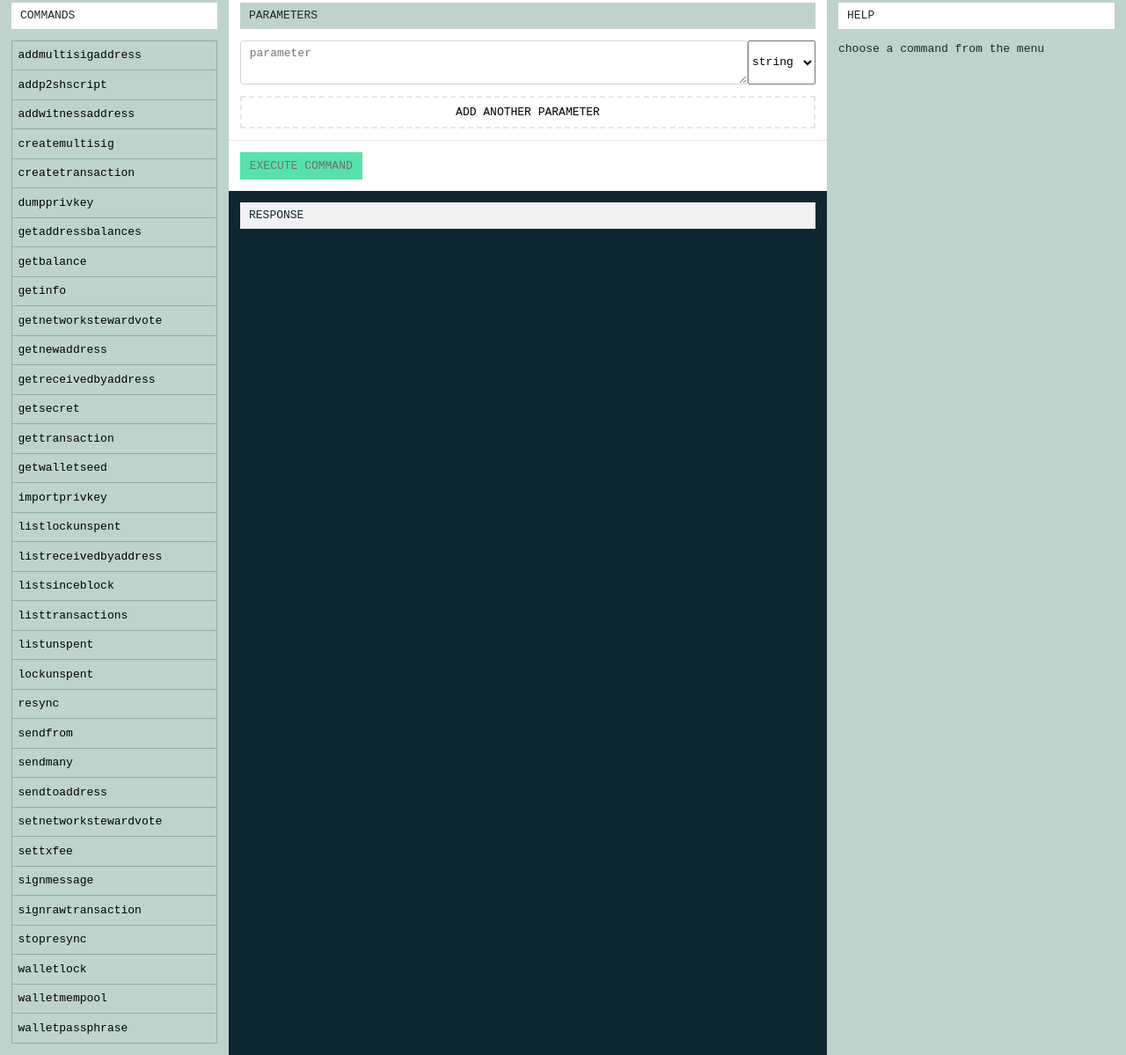
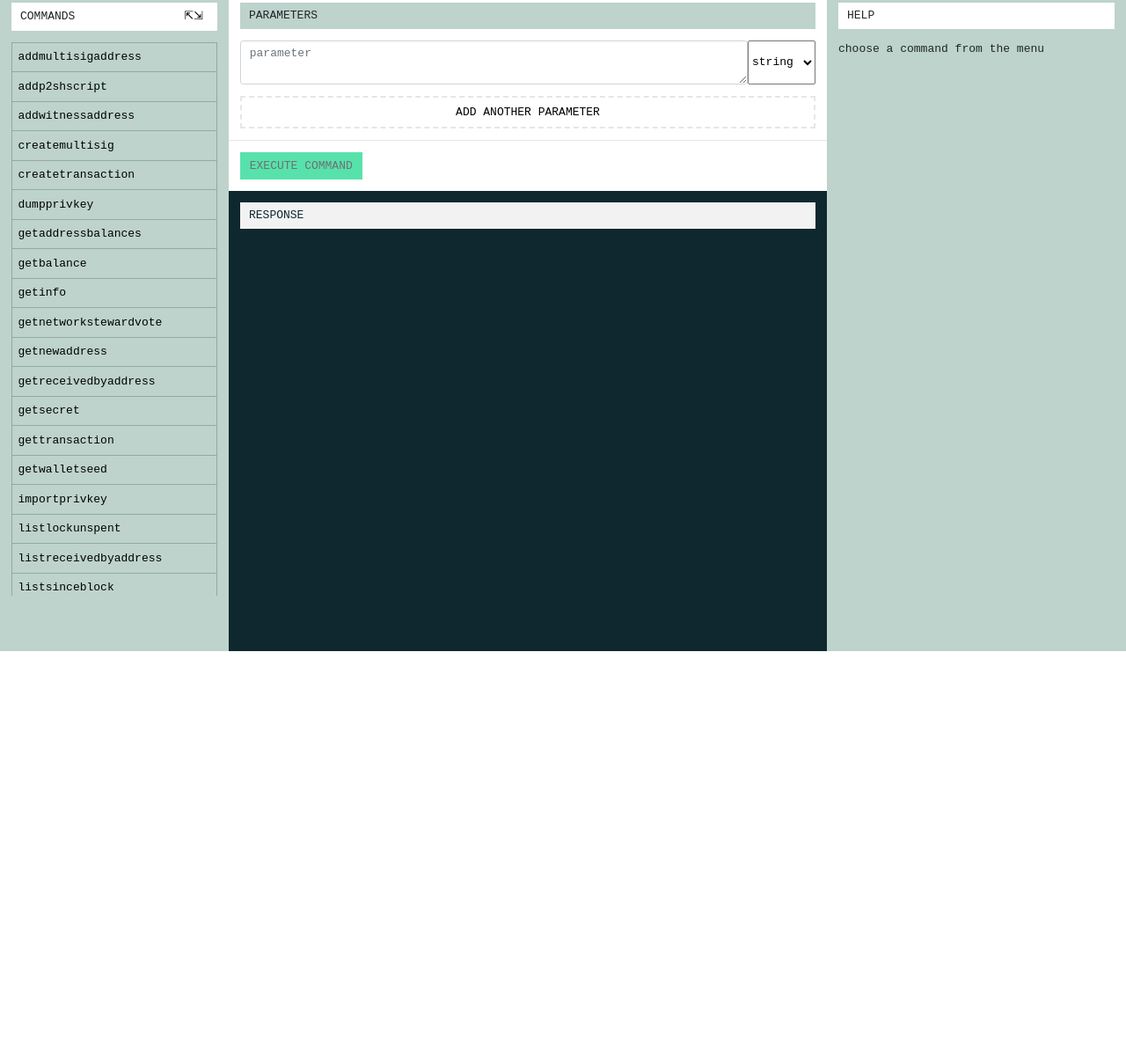
Before and after one commit to PKT-Watch/pktwallet-console, a plain HTML site: page index.html in a window 1280 px wide. Shown: the part 60-1259 px from the top of the page at 88% size. After the commit the page ends 800 px from the top, so only its background shows below. Drawn offline with nearby package versions, Linux system fonts and the light colour scheme.

Commit message:
Update commands menu

```diff
--- a/css/scss/base/_variables.scss
+++ b/css/scss/base/_variables.scss
@@ -8,5 +8,6 @@
     --color-button-hover: #01be72;
     --color-border: #91aaa2;
 
+    --header-height: 50px;
     --sidebar-width: 260px
 }
--- a/css/scss/components/_menu.scss
+++ b/css/scss/components/_menu.scss
@@ -1,5 +1,6 @@
 .menu {
-    //
+    height: calc(100% - var(--header-height));
+    overflow: auto;
 }
 
 .menu-item {
@@ -13,13 +14,26 @@
     }
 
     button {
-        display: flex;
+        display: block;
         align-items: center;
         background: none;
         border: none;
         padding: .5rem;
         text-align: left;
         transition: all .2s ease;
+        font-size: 0;
+        color: rgba(0, 0, 0, .6);
+
+        .expanded & {
+            font-size: 1rem;
+        }
+
+        &::before {
+            content: attr(data-method);
+            display: block;
+            font-size: 1rem;
+            color: #000;
+        }
 
         &:hover {
             background: rgba(0,0,0,.1);
--- a/css/scss/components/_sidebar.scss
+++ b/css/scss/components/_sidebar.scss
@@ -1,13 +1,30 @@
 .sidebar {
     background: var(--color-medium);
     padding: 1rem;
+    height: 100%;
+    overflow: hidden;
 
-    &::before {
-        content: "Commands";
-        display: block;
+    // &::before {
+    //     content: "Commands";
+    //     display: block;
+    //     padding: 5px 10px;
+    //     margin-bottom: 1rem;
+    //     background: #FFF;
+    //     text-transform: uppercase;
+    // }
+
+    .title-bar {
+        display: flex;
+        align-items: center;
         padding: 5px 10px;
         margin-bottom: 1rem;
         background: #FFF;
         text-transform: uppercase;
+
+        button {
+            margin-left: auto;
+            background: none;
+            border: none;
+        }
     }
 }
--- a/index.html
+++ b/index.html
@@ -13,107 +13,114 @@
         <header class="header"><span class="logo"></span> pktwallet console</header>
         <div class="sidebar">
             <div class="menu">
-                <div class="menu-item">
-                    <button data-method="addmultisigaddress" data-params="true">addmultisigaddress</button>
+                <div class="title-bar">
+                    Commands
+                    <button id="btn-expand-menu">⇱⇲</button>
                 </div>
                 <div class="menu-item">
-                    <button data-method="addp2shscript" data-params="true">addp2shscript</button>
+                    <button data-method="addmultisigaddress" data-params="true">Add multisig address</button>
                 </div>
                 <div class="menu-item">
-                    <button data-method="addwitnessaddress" data-params="true">addwitnessaddress</button>
+                    <button data-method="addp2shscript" data-params="true">Add p2sh script</button>
                 </div>
                 <div class="menu-item">
-                    <button data-method="createmultisig" data-params="true">createmultisig</button>
+                    <button data-method="addwitnessaddress" data-params="true">Add witness address</button>
                 </div>
                 <div class="menu-item">
-                    <button data-method="createtransaction" data-params="true">createtransaction</button>
+                    <button data-method="createmultisig" data-params="true">Create multisig</button>
                 </div>
                 <div class="menu-item">
-                    <button data-method="dumpprivkey" data-params="true">dumpprivkey</button>
+                    <button data-method="createtransaction" data-params="true">Create transaction</button>
                 </div>
                 <div class="menu-item">
-                    <button data-method="getaddressbalances" data-params="true">getaddressbalances</button>
+                    <button data-method="dumpprivkey" data-params="true">Dump priv key</button>
                 </div>
                 <div class="menu-item">
-                    <button data-method="getbalance" data-params="true">getbalance</button>
+                    <button data-method="getaddressbalances" data-params="true">Get address balances</button>
                 </div>
                 <div class="menu-item">
-                    <button data-method="getinfo">getinfo</button>
+                    <button data-method="getbalance" data-params="true">Get balance</button>
                 </div>
                 <div class="menu-item">
-                    <button data-method="getnetworkstewardvote" data-params="true">getnetworkstewardvote</button>
+                    <button data-method="getinfo">Get info</button>
                 </div>
                 <div class="menu-item">
-                    <button data-method="getnewaddress" data-params="true">getnewaddress</button>
+                    <button data-method="getnetworkstewardvote" data-params="true">Get network steward vote</button>
                 </div>
                 <div class="menu-item">
-                    <button data-method="getreceivedbyaddress" data-params="true">getreceivedbyaddress</button>
+                    <button data-method="getnewaddress" data-params="true">Get new address</button>
                 </div>
                 <div class="menu-item">
-                    <button data-method="getsecret" data-params="true">getsecret</button>
+                    <button data-method="getreceivedbyaddress" data-params="true">Get received by address</button>
                 </div>
                 <div class="menu-item">
-                    <button data-method="gettransaction" data-params="true">gettransaction</button>
+                    <button data-method="getsecret" data-params="true">Get secret</button>
                 </div>
                 <div class="menu-item">
-                    <button data-method="getwalletseed" data-params="true">getwalletseed</button>
+                    <button data-method="gettransaction" data-params="true">Get transaction</button>
                 </div>
                 <div class="menu-item">
-                    <button data-method="importprivkey" data-params="true">importprivkey</button>
+                    <button data-method="getwalletseed" data-params="true">Get wallet seed</button>
                 </div>
                 <div class="menu-item">
-                    <button data-method="listlockunspent">listlockunspent</button>
+                    <button data-method="importprivkey" data-params="true">Import priv key</button>
                 </div>
                 <div class="menu-item">
-                    <button data-method="listreceivedbyaddress" data-params="true">listreceivedbyaddress</button>
+                    <button data-method="listlockunspent">List lock unspent</button>
                 </div>
                 <div class="menu-item">
-                    <button data-method="listsinceblock" data-params="true">listsinceblock</button>
+                    <button data-method="listreceivedbyaddress" data-params="true">List received by address</button>
                 </div>
                 <div class="menu-item">
-                    <button data-method="listtransactions" data-params="true">listtransactions</button>
+                    <button data-method="listsinceblock" data-params="true">List since block</button>
                 </div>
                 <div class="menu-item">
-                    <button data-method="listunspent" data-params="true">listunspent</button>
+                    <button data-method="listtransactions" data-params="true">List transactions</button>
                 </div>
                 <div class="menu-item">
-                    <button data-method="lockunspent" data-params="true">lockunspent</button>
+                    <button data-method="listunspent" data-params="true">List unspent</button>
                 </div>
                 <div class="menu-item">
-                    <button data-method="resync" data-params="true">resync</button>
+                    <button data-method="lockunspent" data-params="true">Lock unspent</button>
                 </div>
                 <div class="menu-item">
-                    <button data-method="sendfrom" data-params="true">sendfrom</button>
+                    <button data-method="resync" data-params="true">Resync</button>
                 </div>
                 <div class="menu-item">
-                    <button data-method="sendmany" data-params="true">sendmany</button>
+                    <button data-method="sendfrom" data-params="true">Send from</button>
                 </div>
                 <div class="menu-item">
-                    <button data-method="sendtoaddress" data-params="true">sendtoaddress</button>
+                    <button data-method="sendmany" data-params="true">Send many</button>
                 </div>
                 <div class="menu-item">
-                    <button data-method="setnetworkstewardvote" data-params="true">setnetworkstewardvote</button>
+                    <button data-method="sendtoaddress" data-params="true">Send to address</button>
                 </div>
                 <div class="menu-item">
-                    <button data-method="settxfee" data-params="true">settxfee</button>
+                    <button data-method="setnetworkstewardvote" data-params="true">Set network steward vote</button>
                 </div>
                 <div class="menu-item">
-                    <button data-method="signmessage" data-params="true">signmessage</button>
+                    <button data-method="settxfee" data-params="true">Set tx fee</button>
                 </div>
                 <div class="menu-item">
-                    <button data-method="signrawtransaction" data-params="true">signrawtransaction</button>
+                    <button data-method="signmessage" data-params="true">Sign message</button>
                 </div>
                 <div class="menu-item">
-                    <button data-method="stopresync">stopresync</button>
+                    <button data-method="signrawtransaction" data-params="true">Sign raw transaction</button>
                 </div>
                 <div class="menu-item">
-                    <button data-method="walletlock">walletlock</button>
+                    <button data-method="stopresync">Stop resync</button>
                 </div>
                 <div class="menu-item">
-                    <button data-method="walletmempool" data-params="true">walletmempool</button>
+                    <button data-method="walletlock">Wallet lock</button>
                 </div>
                 <div class="menu-item">
-                    <button data-method="walletpassphrase" data-params="true">walletpassphrase</button>
+                    <button data-method="walletmempool" data-params="true">Wallet mempool</button>
+                </div>
+                <div class="menu-item">
+                    <button data-method="walletpassphrase" data-params="true">Wallet passphrase</button>
+                </div>
+                <div class="menu-item">
+                    <button data-method="walletpassphrasechange" data-params="true">Wallet passphrase change</button>
                 </div>
             </div>
 
--- a/js/main.js
+++ b/js/main.js
@@ -8,6 +8,7 @@ const panelParametersEl = document.querySelector('.panel-parameters');
 const parameterInputsEl = document.querySelector('.parameter-inputs');
 const btnAddParameter = document.querySelector('.btn-add-parameter');
 const btnExecute = document.querySelector('#btn-execute');
+
 let selectedMethod;
 let includeParams;
 
@@ -83,17 +84,21 @@ function getHelp(method) {
 }
 
 menu.addEventListener('click', e => {
-    if (e.target && e.target.tagName == 'BUTTON') {
-        selectedMethod = e.target.dataset.method;
-        includeParams = (typeof e.target.dataset.params != 'undefined' && e.target.dataset.params == 'true');
+    if (e.target.closest('[data-method]')) {
+        const button = e.target.closest('[data-method]');
+        selectedMethod = button.dataset.method;
+        includeParams = (typeof button.dataset.params != 'undefined' && button.dataset.params == 'true');
 
-        menuButtons.forEach(button => button.classList.remove('active'));
-        e.target.classList.add('active');
+        menuButtons.forEach(btn => btn.classList.remove('active'));
+        button.classList.add('active');
 
         prepareOutput();
 
         btnExecute.classList.remove('disabled');
         getHelp(selectedMethod);
+    } else if (e.target.closest('#btn-expand-menu')) {
+        menu.classList.toggle('expanded');
+        e.target.closest('#btn-expand-menu').textContent = menu.classList.contains('expanded') ? '⇲⇱' : '⇱⇲';
     }
 });
 
```
Also changed, not shown: css/main.css, css/main.min.css, 2 other files.
